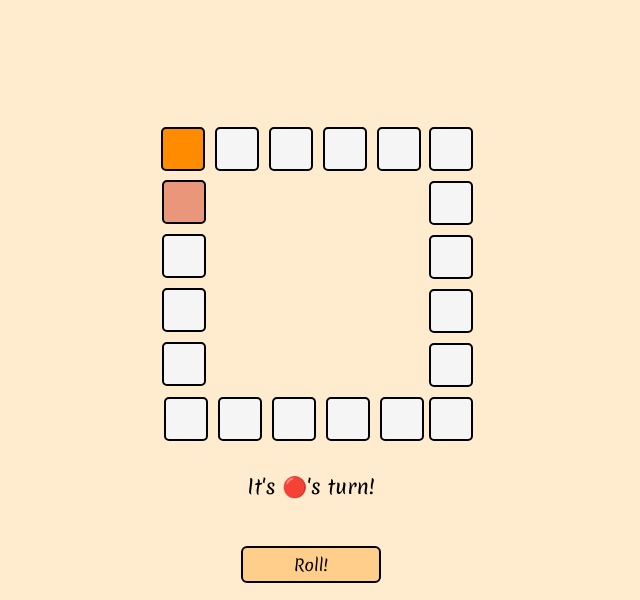
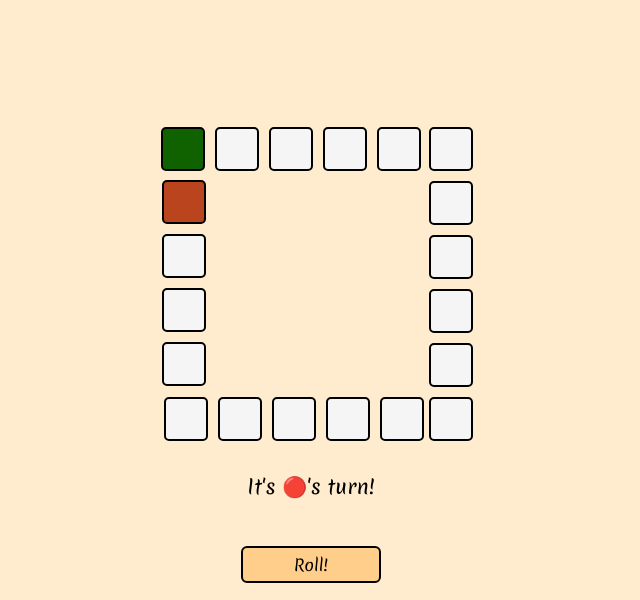
Before and after one commit to saramattina/Unit-1-Project, a plain HTML site: page index.html in a window 768 px wide. Shown: the part 151-751 px from the top of the page, without its empty margins (73-713 px from the left). Drawn offline with Linux system fonts and the light colour scheme.

Commit message:
code cleanup, minor css changes

```diff
--- a/index.html
+++ b/index.html
@@ -41,14 +41,14 @@
       />
       <p>The 6th possible roll, called back do, is when only the first stick, represented by a black outline, is the only stick flat side up. When a back do is rolled, your piece moves backwards 1 space. If you do not have a piece on the board and roll a back do, you may not place your piece on the board. </p>
       <p>
-        Move your piece forward beginning from start (the orange square). If the
+        Move your piece forward beginning from start (the green square). If the
         opposing player or team's piece is already occupying the space, their
         piece is bumped off the board and back to start!
       </p>
       <p>If you roll a mo or yut, take another turn!</p>
       <p>
         The first player or team to move their piece all the way around board,
-        including moving their piece past the final square (the pink square), wins!
+        including moving their piece past the final square (the red square), wins!
       </p>
       <button id="dialog-btn-close">X</button>
     </dialog>
--- a/script.js
+++ b/script.js
@@ -1,5 +1,3 @@
-/* remember to clean up any unused variables, functions, etc... */
-
 // Variables
 
 let board = [
--- a/style.css
+++ b/style.css
@@ -53,11 +53,11 @@ h3 {
 }
 
 .first-sqr {
-  background-color: #ff8c00;
+  background-color: #106100;
 }
 
 .final-sqr {
-  background-color: #e9967a;
+  background-color: #B9441D;
 }
 
 .sticks {
@@ -205,6 +205,7 @@ img {
     padding: 0;
     font-family: "Merienda", cursive;
     background-color: #ffebcd;
+    color: black;
   }
 
   header {
@@ -257,11 +258,11 @@ img {
   }
 
   .first-sqr {
-    background-color: darkorange;
+    background-color: #106100;
   }
 
   .final-sqr {
-    background-color: darksalmon;
+    background-color: #B9441D;
   }
 
   .sticks {
```
